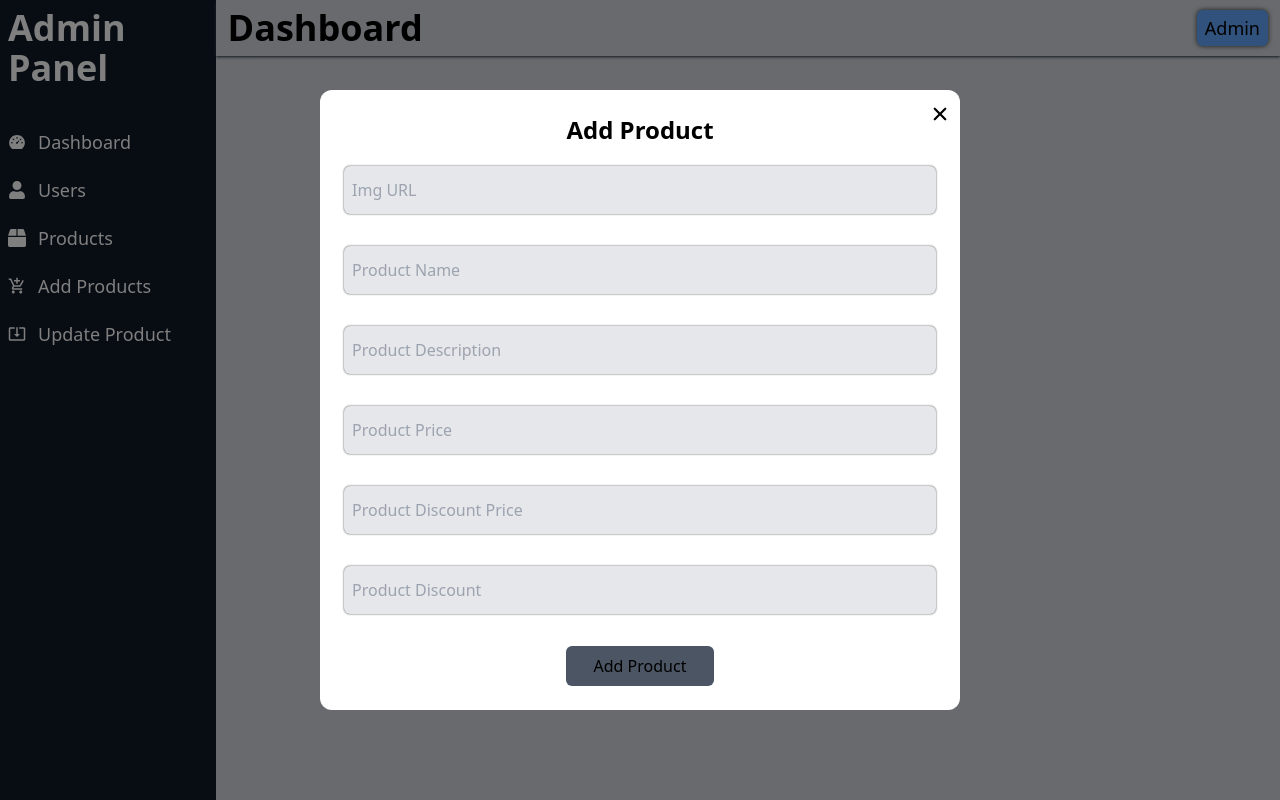
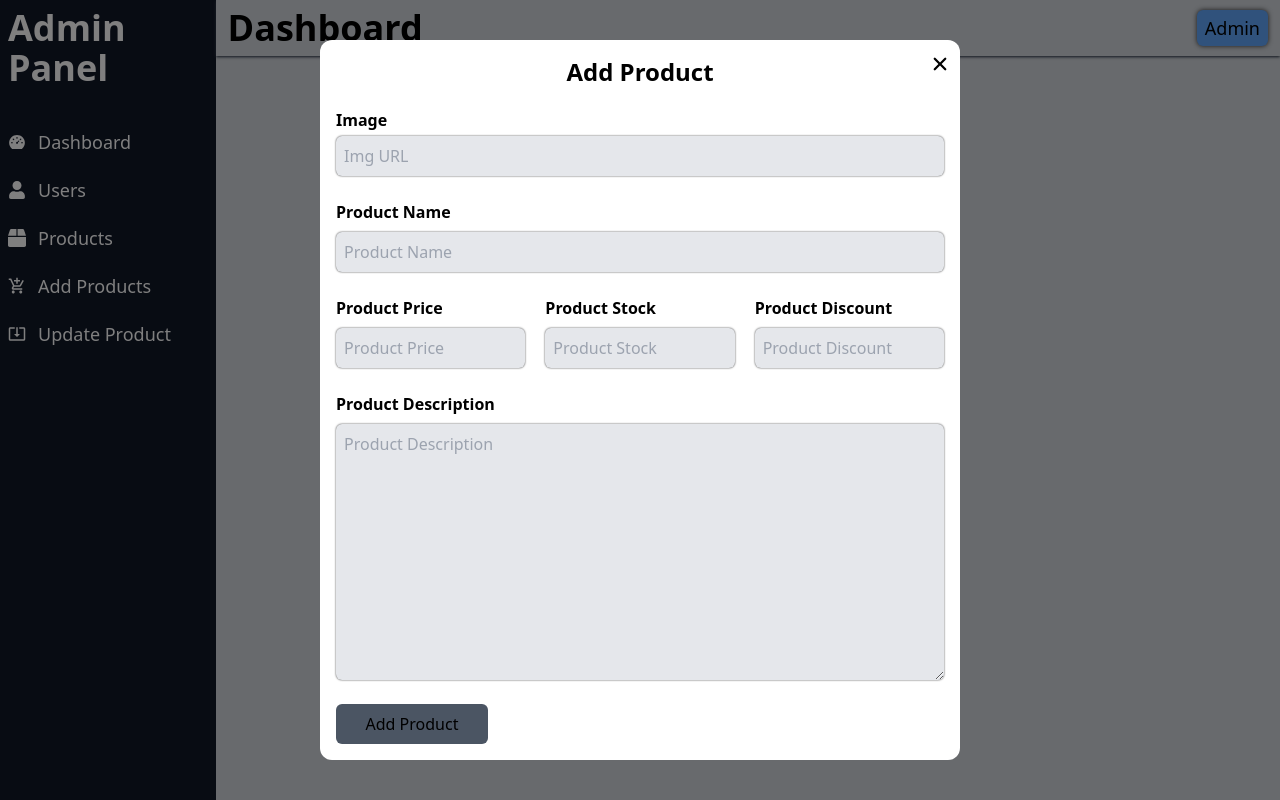
Before and after one commit to prateek205/react-api, a React (Vite) app: page / in a window 1280 px wide. Both pictures are taken after a click on the item "Add Products". Built offline with nearby package versions, Linux system fonts and the light colour scheme; no server answers.

Commit message:
update project-8

```diff
--- a/src/Layout/Layout.jsx
+++ b/src/Layout/Layout.jsx
@@ -24,7 +24,7 @@ const Layout = () => {
       </div>
       {showProductPopup && (
         <div className="fixed inset-0 bg-black/50 z-50 flex items-center justify-center transition-all duration-300">
-          <div className="bg-white relative w-1/2 p-6 rounded-xl flex items-center justify-center flex-col gap-5">
+          <div className="bg-white relative w-1/2 p-4 rounded-xl flex items-center justify-center flex-col gap-5">
             <button
               className="absolute top-3 right-2 text-2xl"
               onClick={() => setShowProductPopup(false)}
@@ -32,43 +32,65 @@ const Layout = () => {
               <IoClose />
             </button>
             <h2 className="text-2xl font-bold">Add Product</h2>
-            <form className="flex flex-col gap-8 items-center justify-center w-full ">
+            <form className="flex flex-col gap-6 items-start justify-center w-full ">
+              <div className="w-full flex flex-col gap-1">
+                <label className="font-bold">Image</label>
                 <input
                   type="text"
                   placeholder="Img URL"
-                className="w-full py-3 px-2 outline-none rounded-md bg-gray-200 shadow-[0_0_2px_rgb(50,50,50)]"
+                  className="w-full py-2 px-2 outline-none rounded-md bg-gray-200 shadow-[0_0_2px_rgb(50,50,50)]"
                 />
-
+              </div>
+              <div className="w-full flex flex-col gap-2">
+                <label className="font-bold">Product Name</label>
                 <input
                   className="w-full"
                   type="text"
                   placeholder="Product Name"
-                className="w-full py-3 px-2 outline-none rounded-md bg-gray-200 shadow-[0_0_2px_rgb(50,50,50)]"
+                  className="w-full py-2 px-2 outline-none rounded-md bg-gray-200 shadow-[0_0_2px_rgb(50,50,50)]"
                 />
-              <input
-                className="w-full"
-                type="text"
-                placeholder="Product Description"
-                className="w-full py-3 px-2 outline-none rounded-md bg-gray-200 shadow-[0_0_2px_rgb(50,50,50)]"
-              />
+              </div>
+              <div className="flex gap-5 w-full">
+                <div className="w-full flex flex-col gap-2">
+                  <label className="font-bold">Product Price</label>
                   <input
                     className="w-full"
                     type="text"
                     placeholder="Product Price"
-                className="w-full py-3 px-2 outline-none rounded-md bg-gray-200 shadow-[0_0_2px_rgb(50,50,50)]"
+                    className="w-full py-2 px-2 outline-none rounded-md bg-gray-200 shadow-[0_0_2px_rgb(50,50,50)]"
                   />
+                </div>
+                <div className="w-full flex flex-col gap-2">
+                  <label className="font-bold">Product Stock</label>
                   <input
                     className="w-full"
                     type="text"
-                placeholder="Product Discount Price"
-                className="w-full py-3 px-2 outline-none rounded-md bg-gray-200 shadow-[0_0_2px_rgb(50,50,50)]"
+                    placeholder="Product Stock"
+                    className="w-full py-2 px-2 outline-none rounded-md bg-gray-200 shadow-[0_0_2px_rgb(50,50,50)]"
                   />
+                </div>
+                <div className="w-full flex flex-col gap-2">
+                  <label className="font-bold">Product Discount</label>
                   <input
                     className="w-full"
                     type="text"
                     placeholder="Product Discount"
-                className="w-full py-3 px-2 outline-none rounded-md bg-gray-200 shadow-[0_0_2px_rgb(50,50,50)]"
+                    className="w-full py-2 px-2 outline-none rounded-md bg-gray-200 shadow-[0_0_2px_rgb(50,50,50)]"
                   />
+                </div>
+              </div>
+              <div className="w-full flex flex-col gap-2">
+                <label className="font-bold">Product Description</label>
+                <textarea
+                  rows={10}
+                  className="w-full"
+                  type="text"
+                  placeholder="Product Description"
+                  className="w-full py-2 px-2 outline-none rounded-md bg-gray-200
+                shadow-[0_0_2px_rgb(50,50,50)]"
+                ></textarea>
+              </div>
+
               <button
                 type="submit"
                 className="w-1/4 bg-gray-600 hover:bg-gray-900 duration-300 hover:text-white py-2 px-1 rounded-md"
@@ -89,43 +111,65 @@ const Layout = () => {
               <IoClose />
             </button>
             <h2 className="text-2xl font-bold">Update Product</h2>
-            <form className="flex flex-col gap-8 items-center justify-center w-full ">
+            <form className="flex flex-col gap-6 items-start justify-center w-full ">
+              <div className="w-full flex flex-col gap-1">
+                <label className="font-bold">Image</label>
                 <input
                   type="text"
                   placeholder="Img URL"
-                className="w-full py-3 px-2 outline-none rounded-md bg-gray-200 shadow-[0_0_2px_rgb(50,50,50)]"
+                  className="w-full py-2 px-2 outline-none rounded-md bg-gray-200 shadow-[0_0_2px_rgb(50,50,50)]"
                 />
-
+              </div>
+              <div className="w-full flex flex-col gap-2">
+                <label className="font-bold">Product Name</label>
                 <input
                   className="w-full"
                   type="text"
                   placeholder="Product Name"
-                className="w-full py-3 px-2 outline-none rounded-md bg-gray-200 shadow-[0_0_2px_rgb(50,50,50)]"
+                  className="w-full py-2 px-2 outline-none rounded-md bg-gray-200 shadow-[0_0_2px_rgb(50,50,50)]"
                 />
-              <input
-                className="w-full"
-                type="text"
-                placeholder="Product Description"
-                className="w-full py-3 px-2 outline-none rounded-md bg-gray-200 shadow-[0_0_2px_rgb(50,50,50)]"
-              />
+              </div>
+              <div className="flex gap-5 w-full">
+                <div className="w-full flex flex-col gap-2">
+                  <label className="font-bold">Product Price</label>
                   <input
                     className="w-full"
                     type="text"
                     placeholder="Product Price"
-                className="w-full py-3 px-2 outline-none rounded-md bg-gray-200 shadow-[0_0_2px_rgb(50,50,50)]"
+                    className="w-full py-2 px-2 outline-none rounded-md bg-gray-200 shadow-[0_0_2px_rgb(50,50,50)]"
                   />
+                </div>
+                <div className="w-full flex flex-col gap-2">
+                  <label className="font-bold">Product Stock</label>
                   <input
                     className="w-full"
                     type="text"
-                placeholder="Product Discount Price"
-                className="w-full py-3 px-2 outline-none rounded-md bg-gray-200 shadow-[0_0_2px_rgb(50,50,50)]"
+                    placeholder="Product Stock"
+                    className="w-full py-2 px-2 outline-none rounded-md bg-gray-200 shadow-[0_0_2px_rgb(50,50,50)]"
                   />
+                </div>
+                <div className="w-full flex flex-col gap-2">
+                  <label className="font-bold">Product Discount</label>
                   <input
                     className="w-full"
                     type="text"
                     placeholder="Product Discount"
-                className="w-full py-3 px-2 outline-none rounded-md bg-gray-200 shadow-[0_0_2px_rgb(50,50,50)]"
+                    className="w-full py-2 px-2 outline-none rounded-md bg-gray-200 shadow-[0_0_2px_rgb(50,50,50)]"
                   />
+                </div>
+              </div>
+              <div className="w-full flex flex-col gap-2">
+                <label className="font-bold">Product Description</label>
+                <textarea
+                  rows={10}
+                  className="w-full"
+                  type="text"
+                  placeholder="Product Description"
+                  className="w-full py-2 px-2 outline-none rounded-md bg-gray-200
+                shadow-[0_0_2px_rgb(50,50,50)]"
+                ></textarea>
+              </div>
+
               <button
                 type="submit"
                 className="w-1/4 bg-gray-600 hover:bg-gray-900 duration-300 hover:text-white py-2 px-1 rounded-md"
```
Lines whose indentation alone changed are shown as unchanged.
